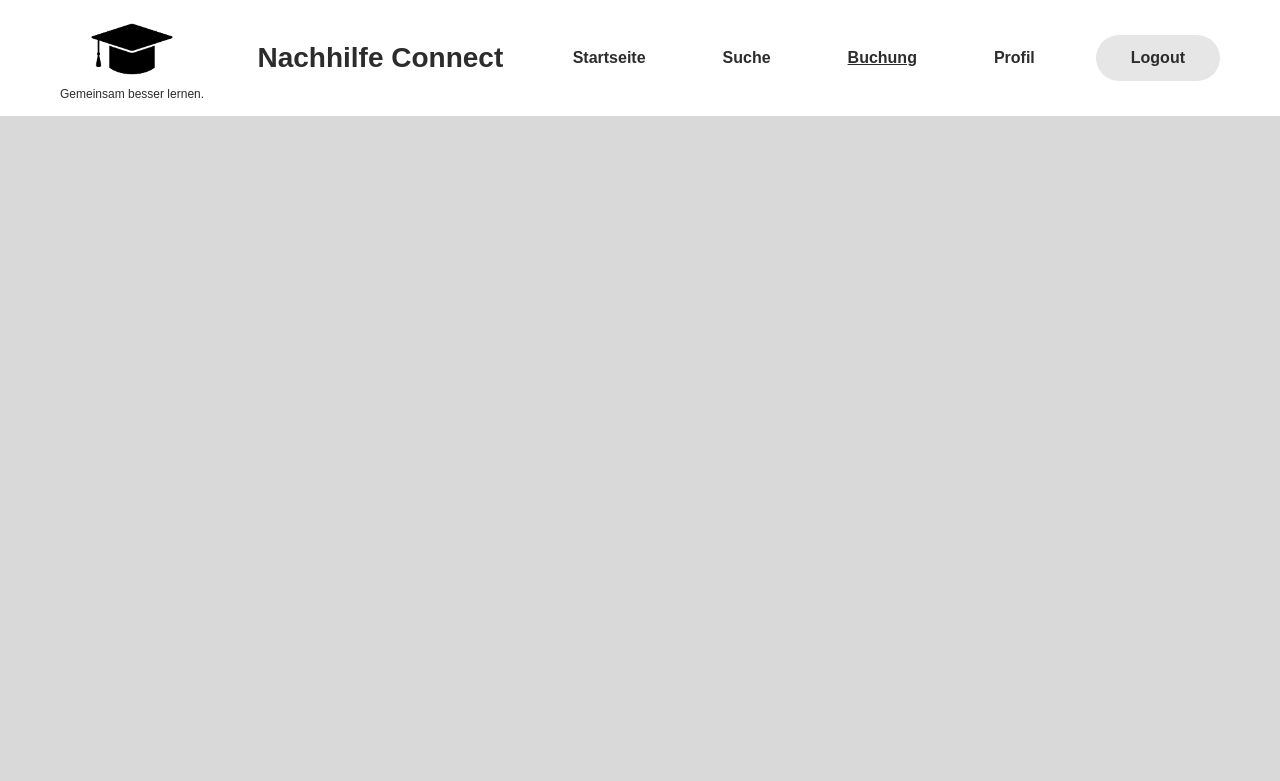
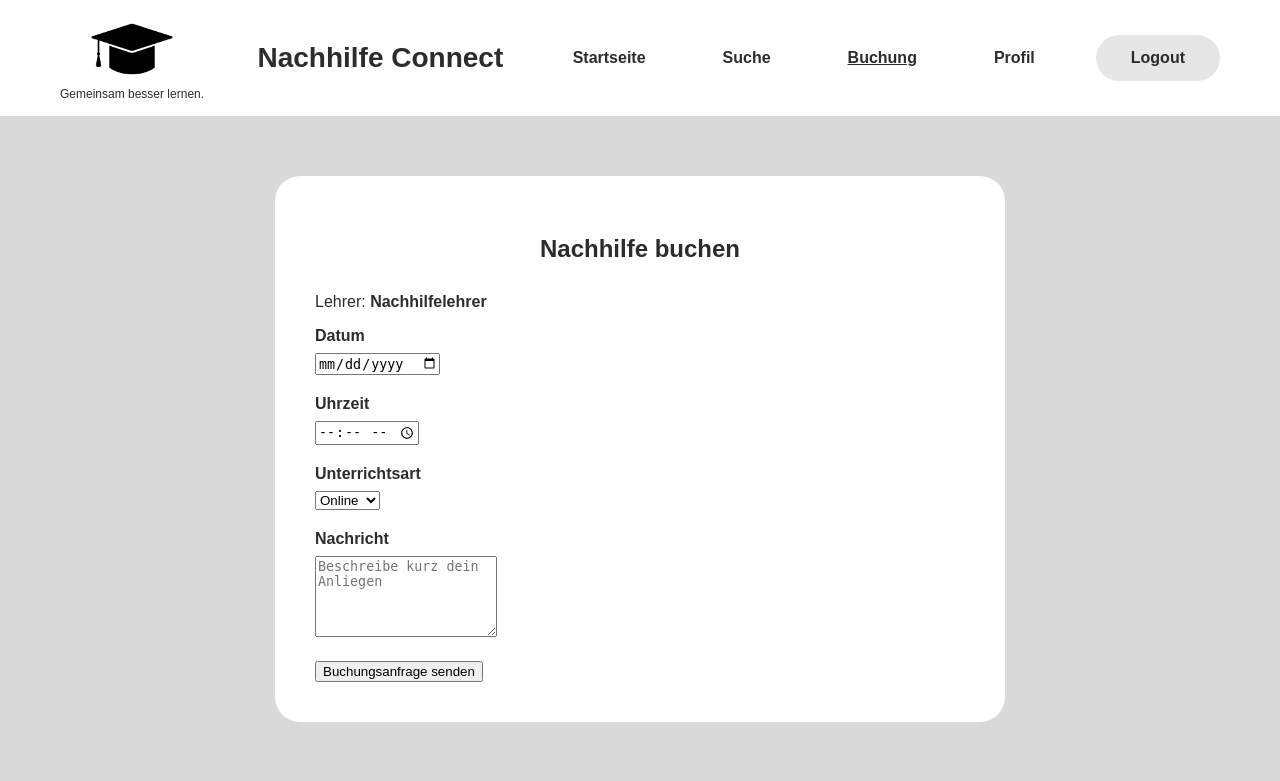
Before and after one commit to Mohd323/Nachhilfe-Plattform, a Flask app: page /buchung in a window 1280 px wide. Shown: the top 781 px of the page. Run offline with Flask 3, Linux system fonts and the light colour scheme.

Commit message:
booking.html fertig

```diff
--- a/templates/booking.html
+++ b/templates/booking.html
@@ -27,6 +27,46 @@
         </nav>
     </header>
 
+    <main>
+    <section class="booking-container">
+        <div class="booking-card">
+            <h2>Nachhilfe buchen</h2>
+            <p class="teacher-info">
+                Lehrer: <strong>{{ teacher_name }}</strong>
+            </p>
+            <form>
+                <div class="form-group">
+                    <label>Datum</label>
+                    <input type="date">
+                </div>
+
+                <div class="form-group">
+                    <label>Uhrzeit</label>
+                    <input type="time">
+                </div>
+
+                <div class="form-group">
+                    <label>Unterrichtsart</label>
+                    <select>
+                        <option>Online</option>
+                        <option>Vor Ort</option>
+                    </select>
+                </div>
+
+                <div class="form-group">
+                    <label>Nachricht</label>
+                    <textarea rows="5" placeholder="Beschreibe kurz dein Anliegen"></textarea>
+                </div>
+
+                <button type="submit" class="booking-btn">
+                    Buchungsanfrage senden
+                </button>
+            </form>
+        </div>
+    </section>
+
+</main>
+
 
 </body>
 </html>
```
